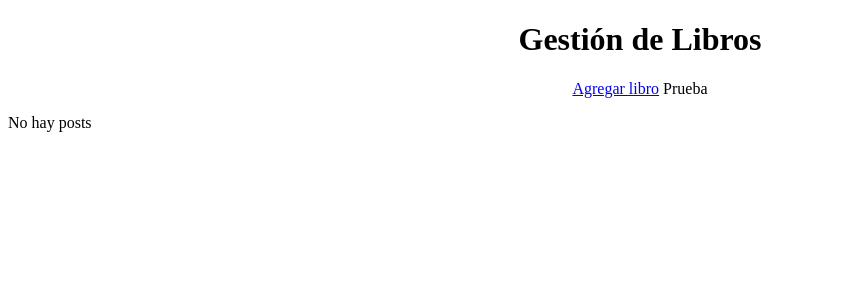
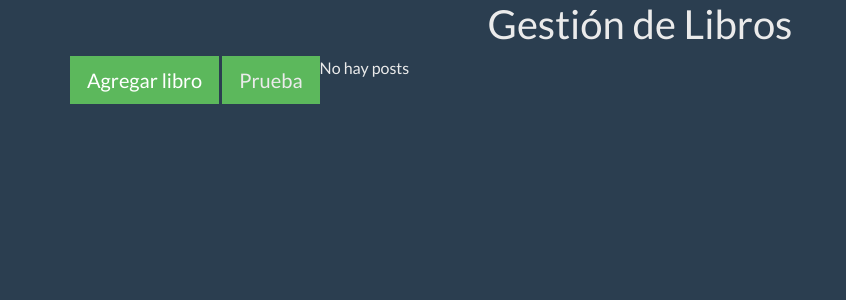
Before and after one commit to CindyVHO/DevOps-Libreria, a Django app: page /CRUDLibreria/ in a window 1280 px wide. Shown: the top 300 px of the page, without its empty margins (0-846 px from the left). Run offline with Django 3.2, Linux system fonts and the light colour scheme; data that the repository does not hold is empty; some libraries are stand-ins or nearby versions.

Commit message:
[Libreria] Correccion VE

```diff
--- a/libreria-venv/libreria/CRUDLibreria/templates/index.html
+++ b/libreria-venv/libreria/CRUDLibreria/templates/index.html
@@ -1,13 +1,11 @@
-{% load bootstrap_themes %}
-
-{% bootstrap_styles theme='superhero' type='css' %}
-
 <!DOCTYPE html>
 <html lang="en">
     <head>
         <meta charset="UTF-8">
         <title>Gesti&oacute;n de Libros</title>
-        <!-- <link rel="stylesheet" type="text/css" href="https://bootswatch.com/4/superhero/bootstrap.min.css"> -->
+        <link rel="stylesheet" type="text/css" href="https://stackpath.bootstrapcdn.com/bootstrap/4.1.3/css/bootstrap.min.css">
+        <link rel="stylesheet" type="text/css" href="https://stackpath.bootstrapcdn.com/bootswatch/4.1.3/superhero/bootstrap.min.css">
+
     </head>
     <body>
         <h1 align="center">Gesti&oacute;n de Libros</h1>
```
